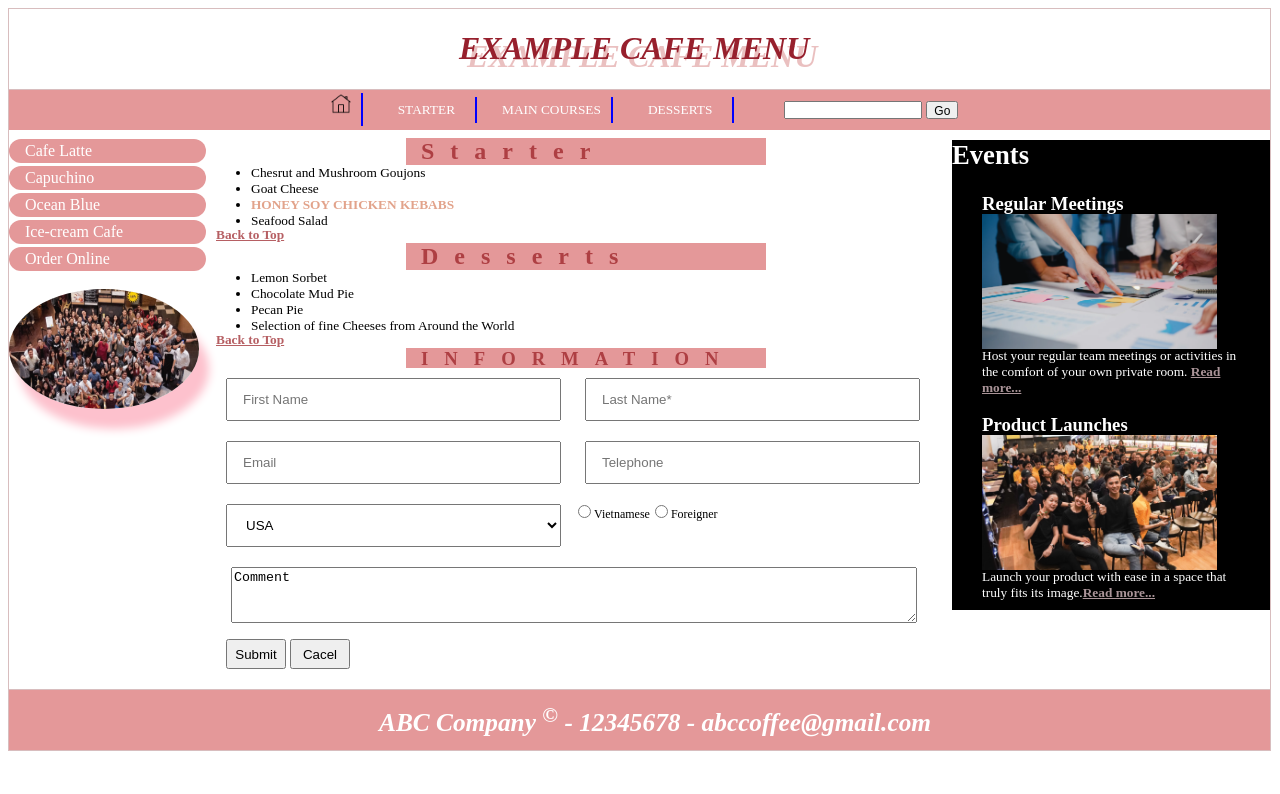
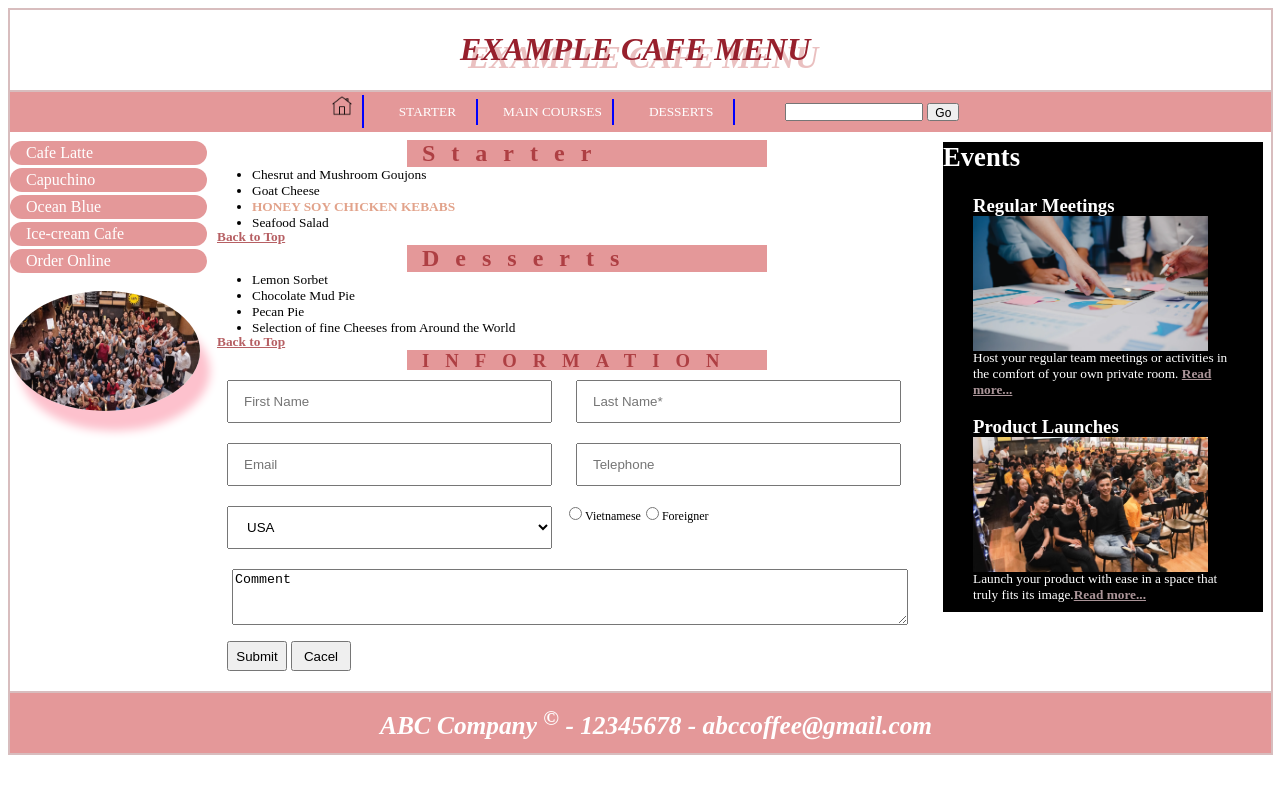
Before and after one commit to NamFnt/bai-3, a website: page index.html in a window 1280 px wide. Drawn offline with Linux system fonts and the light colour scheme.

Commit message:
Update index.html

```diff
--- a/index.html
+++ b/index.html
@@ -15,7 +15,7 @@
         }
         .menu-bar
         {
-            border-top: 1px solid rgba(216, 189, 190);
+            border-top: 2px solid rgba(216, 189, 190);
             background-color: rgba(228, 152, 153);
             color: white;
             align-items: center;
@@ -147,13 +147,13 @@
         .giua .infor input[type="text"],
         .giua .infor input[type="email"],
         .giua .infor input[type="tel"] {
-            width: 335px;
+            width: 325px;
             padding: 12px 15px;
             margin: 10px 10px;
             box-sizing: border-box;
         }
         .giua .infor select {
-            width: 335px;
+            width: 325px;
             padding: 12px 15px;
             margin: 10px 10px;
         }
@@ -166,7 +166,7 @@
         }
         .giua .infor textarea
         {
-            width: 680px;
+            width: 670px;
             height: 50px;
             margin: 10px 15px;
         }
@@ -223,7 +223,7 @@
         .footer
         {
             background-color: rgba(228, 152, 153);
-            border-top: 1px solid rgba(216, 189, 190);
+            border-top: 2px solid rgba(216, 189, 190);
             width: 1261px;
             height: 60px;
         }
@@ -238,7 +238,7 @@
     </style>
 </head>
 <body>
-    <div style="border: 1px solid rgba(216, 189, 190); width: 1261px; height: 0 auto;">
+    <div style="border: 2px solid rgba(216, 189, 190); width: 1261px; height: 0 auto;">
         <h1 id="title" class="title"><i>EXAMPLE CAFE MENU</i></h1>
         <div class="menu-bar">
             <span><img class="home" alt="HOME" src="icons8-home-50.png"></span>
```
